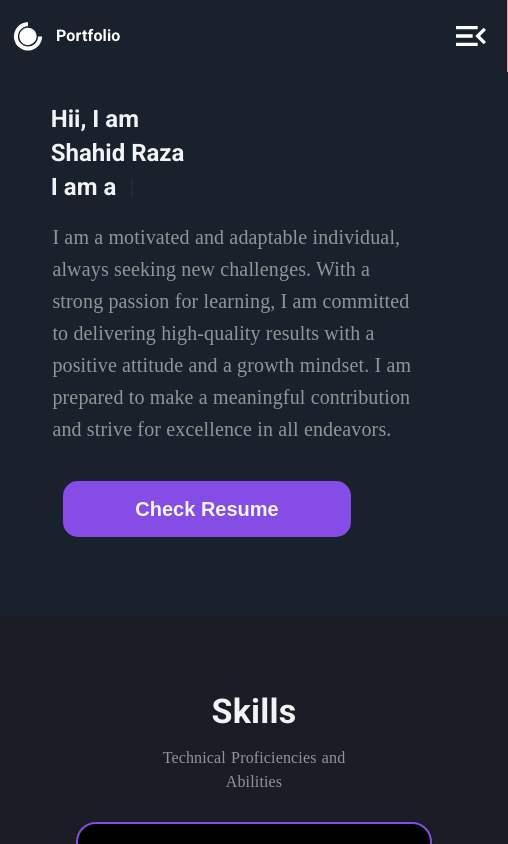
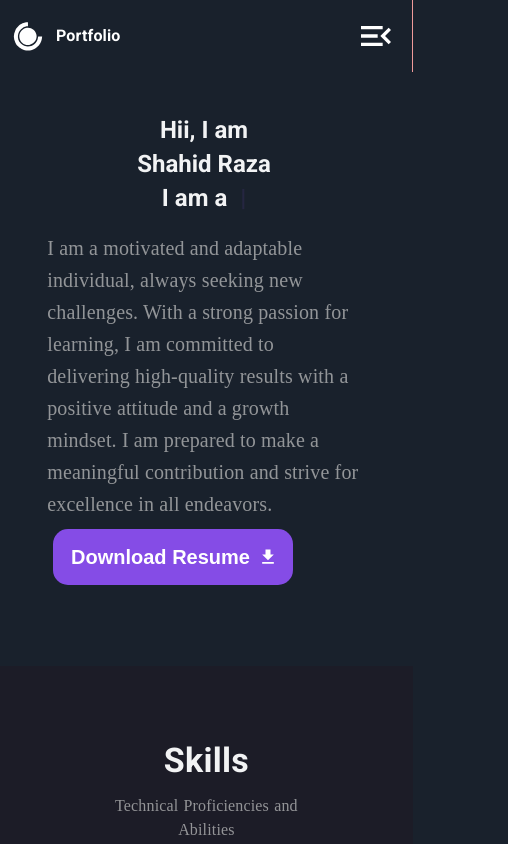
Before and after one commit to 786Shaahid/portfolio, a React (Create React App) app: page / in a window 390 px wide. Shown: the top 844 px of the page, 508 px wide, since content can reach past the window. Built offline with nearby package versions, Linux system fonts and the light colour scheme.

Commit message:
modify files

```diff
--- a/src/App.js
+++ b/src/App.js
@@ -21,8 +21,18 @@ function App() {
     <ThemeProvider theme={theme} >
     <CssBaseline/>
     <DrawerComponent open={open} toggledrawer={toggledrawer}  />
-    <Box display="flex" sx={{bgcolor:'black'}}>
-<Stack  flex={7} sx={{position:'relative'}}>
+    <Box display="flex" sx={theme=>({bgcolor:'black',
+     [theme.breakpoints.down('sm')]:{
+      width:"20rem",
+      // siz
+
+  }
+  })} >
+<Stack  flex={7} sx={theme=>({
+   [theme.breakpoints.down('sm')]:{
+    width:"20rem"
+}
+})}>
   <Navbar toggledrawer={toggledrawer}/>
   <AboutSection/>
   <SkillSection/>
--- a/src/components/AboutSection.js
+++ b/src/components/AboutSection.js
@@ -4,6 +4,7 @@ import { AnchorTag, FlexComponent } from "../utility/styleComponent";
 import Typewriter from "typewriter-effect";
 import { darkTheme} from "../utility/Themes";
 import myPic from "../image/myPic.jpg";
+import { Download } from "@mui/icons-material";
 
 function AboutSection() {
   const isXs = useMediaQuery((theme) => theme.breakpoints.down("xs"));
@@ -17,7 +18,7 @@ function AboutSection() {
           justifyContent: "flex-start",
           alignItems: "flex-start",
           bgcolor: theme.palette.background.default,
-          p: "5em 0",
+          p: "5em 0em",
         })}
      id="About" >
         <FlexComponent>
@@ -31,9 +32,14 @@ function AboutSection() {
             width={"100%"}
             pl={"20%"}
             sx={(theme) => ({
-              [theme.breakpoints.down("md")]: {
-                pl: "10%",
-                mt: "-10%",
+              [theme.breakpoints.down("sm")]: {
+                width:'25rem',
+                pl: "2%",
+                m:'-10%',
+                display:'flex',
+                flexDirection:'column',
+                justifyContent:'center',
+                alignItems:'center'
               },
             })}
           >
@@ -47,7 +53,6 @@ function AboutSection() {
             <Typography
               variant={isXs ? "h5" : isSm ? "h5" : "h4"}
               fontWeight={600}
-              style={{ lineHeight: "" }}
             >
               Shahid Raza
             </Typography>
@@ -67,7 +72,11 @@ function AboutSection() {
                 />
               </span>
             </Typography>
-            <Box sx={theme=>({m:'1rem 0.1rem', fontSize:'20px',lineHeight:'32px',width:'80%',fontFamily:theme.typography.main,color:`${darkTheme.text_secondary}`,opacity:'0.8' })} >
+            <Box sx={theme=>({m:'1rem 0.1rem', fontSize:'20px',lineHeight:'32px',width:'80%',fontFamily:theme.typography.main,color:`${darkTheme.text_secondary}`,opacity:'0.8' ,
+                   [theme.breakpoints.down('xs')]:{
+                    m:"10px 10px"
+             }
+          })} >
               I am a motivated and adaptable individual, always seeking new
               challenges. With a strong passion for learning, I am committed to
               delivering high-quality results with a positive attitude and a
@@ -91,11 +100,18 @@ function AboutSection() {
         </FlexComponent>
       </FlexComponent>
       <Stack sx={theme=>({
+        width:"20%",
+        justifyContent:'space-evenly',
+        margin:'1px 11rem',
+        [theme.breakpoints.down('sm')]:{
+          width:"100%",
           justifyContent:'center',
           alignItems:'center',
-          width:"50%",
-      })}>
-      <Button variant="contained" disableElevation sx={theme=>({
+            ml:'10px',
+          },
+        })}>
+        <AnchorTag href="https://ninjasfiles.s3.amazonaws.com/full-stack%20(2).pdf_2ce6db872ab91637c289fc7cb55e5353/full-stack%20(2).pdf" target="_blank">
+      <Button variant="contained" endIcon={<Download/>} disableElevation sx={theme=>({
               width:'18rem',
               height:'3.5rem',
               borderRadius:'15px',
@@ -103,18 +119,19 @@ function AboutSection() {
               fontFamily:theme.typography.button,
               fontSize:'20px',
               textTransform:'capitalize',
+              ml:'5px',
               mt:'20px',
-              ml:'5px',
-              [theme.breakpoints.down('md')]:{
-                ml:'10rem',
+              [theme.breakpoints.down('sm')]:{
+                mt:'2rem',
+                width:"15rem",
               },
               "&:active":{
                 fontSize:'21px',
                 transitionBehavior:'smooth'
               }
       })}>
- <AnchorTag href="https://ninjasfiles.s3.amazonaws.com/full-stack%20(2).pdf_2ce6db872ab91637c289fc7cb55e5353/full-stack%20(2).pdf" target="_blank"> Check Resume</AnchorTag>
-</Button>
+ Download Resume </Button>
+</AnchorTag>
          </Stack>
       </Stack>
     </>
--- a/src/components/ContactSection.js
+++ b/src/components/ContactSection.js
@@ -40,8 +40,10 @@ function ContactSection() {
       <FlexComponent
         sx={(theme) => ({
           backgroundColor: theme.palette.background.default,
-          pb: "20px",
-          // position:"relative"
+          [theme.breakpoints.down('sm')]:{
+            width:"25.8rem",
+            height:'85rem',
+     }
         })}
         flexDirection={"column"}
         id="Contact"
@@ -61,11 +63,24 @@ function ContactSection() {
           direction={{ xs: "column", sm: "row" }}
           width={"70%"}
           p={1}
-          sx={{ border: "2px solid white" }}
+          sx={theme=>({ border: "2px solid white",
+          [theme.breakpoints.down('sm')]:{
+            width:"90%",
+            // p:'20px'
+     }
+        })}
         >
           <Stack flex={3} sx={(theme) => ({})}>
-            <Card sx={{ maxWidth: 345 }}>
-              <CardActionArea sx={{ height: "20rem" }}>
+            <Card sx={theme=>({ maxWidth: 345 ,
+            // flexDirection:'column',
+             [theme.breakpoints.down('sm')]:{
+              width:"100%",
+       }
+            })}>
+              <CardActionArea sx={theme=>({ height: "20rem",
+              [theme.breakpoints.down('sm')]:{
+            width:"70%",
+     } })}>
                 <List>
                   <ListItem>
                     <ListItemButton>
--- a/src/components/EducationCard.js
+++ b/src/components/EducationCard.js
@@ -17,12 +17,11 @@ const  {img,school,date, grade, desc,degree}=education
       <Card
         sx={(theme) => ({
           width: "33rem",
-          // height: "1rem",
           border: ` 2px solid ${darkTheme.button} `,
           borderRadius: "10px",
           bgcolor: 'black',
           [theme.breakpoints.down("sm")]: {
-            width: "25rem",
+            width: "20rem",
           },
         })}
       >
--- a/src/components/EductionSection.js
+++ b/src/components/EductionSection.js
@@ -9,9 +9,12 @@ function EductionSection() {
   return (
     <>
       <FlexComponent
-      sx={(theme) => ({ backgroundColor: darkTheme.bg})}
+      sx={(theme) => ({ backgroundColor: darkTheme.bg, [theme.breakpoints.down('sm')]:{
+        width:"25.2rem",
+ }
+ })}
       flexDirection={"column"}
-     id='Education' >
+      id='Education' >
        <FlexComponent
           m={"1rem"}
           flexDirection={"column"}
@@ -21,7 +24,11 @@ function EductionSection() {
             titleDes={"My education has been a journey of self-discovery and growth.My educational details are as follows."} />
         </FlexComponent>
 
-    <Timeline>
+    <Timeline sx={theme=>({
+           [theme.breakpoints.down('sm')]:{
+          //  width:'30rem'
+     }
+    })}>
    {
     education.map((eduItem,index)=>(<TimeLineItem item={eduItem} key={index} />))
    }
--- a/src/components/Navbar.js
+++ b/src/components/Navbar.js
@@ -23,7 +23,10 @@ function Navbar({toggledrawer}) {
       sx={(theme) => ({
         backgroundColor: theme.palette.background.default,
         boxShadow:'none',
-        borderRight:`1px solid ${red[200]}`
+        borderRight:`1px solid ${red[200]}` ,
+        [theme.breakpoints.down('sm')]:{
+          width:'25.8rem',
+        }
       })}
     >
       <FlexComponent justifyContent={'center'} padding={"0.5rem"}>
@@ -51,7 +54,7 @@ function Navbar({toggledrawer}) {
           >
             <Navlink><Link duration={500}  smooth={true} to="About">About</Link></Navlink>
             <Navlink><Link duration={500} smooth={true} to="Skill">Skills</Link></Navlink>
-            <Navlink><Link duration={500} smooth={true} to="Project" >Projects</Link></Navlink>
+            <Navlink><Link duration={500} smooth={true} to="Projects" >Projects</Link></Navlink>
             <Navlink><Link duration={500} smooth={true} to='Education'  >Education</Link></Navlink>
             <Navlink><Link duration={500} smooth={true} to='Contact' >Contact</Link></Navlink>
           </Stack>
@@ -65,7 +68,7 @@ function Navbar({toggledrawer}) {
                 display: { xs: "none", sm: "flex" },
                 borderRadius: "20px",
                 border: `2px solid ${darkTheme.button}`,
-                flexWrap: "nowrap",
+                // flexWrap: "nowrap",
                 width: "11rem",
                 fontWeight: "550",
                 "&:hover":{
--- a/src/components/Project.js
+++ b/src/components/Project.js
@@ -30,9 +30,13 @@ function Project() {
   return (
     <>
       <FlexComponent
-        sx={(theme) => ({ backgroundColor: theme.palette.background.default })}
+        sx={(theme) => ({ backgroundColor: theme.palette.background.default,
+          [theme.breakpoints.down('sm')]:{
+            width:"25.8rem",
+     }
+        })}
         flexDirection={"column"}
-     id="Projects" >
+        id="Projects" >
         <FlexComponent
           m={"1rem"}
           flexDirection={"column"}
@@ -44,7 +48,9 @@ function Project() {
             }
           />
         </FlexComponent>
-        <CardConatiner sx={(theme) => ({ flexGrow: 1 })} width={"70%"}>
+        <CardConatiner sx={(theme) => ({ flexGrow: 1 , [theme.breakpoints.down('sm')]:{
+              width:"93%",
+       }})} width={"70%"}>
           <Grid container spacing={3}>
             <Grid item xs={12} sm={6}>
               <Card
--- a/src/components/SkillSection.js
+++ b/src/components/SkillSection.js
@@ -29,11 +29,20 @@ import { TbBrandVscode } from "react-icons/tb";
 function SkillSection() {
   return (
     <>
-      <FlexComponent bgcolor={darkTheme.bg} flexDirection={"column"} id="Skill">
+      <FlexComponent bgcolor={darkTheme.bg} flexDirection={"column"} id="Skill" sx={theme=>({
+         [theme.breakpoints.down('sm')]:{
+          width:"25.8rem",
+   }
+      })}>
         <FlexComponent
           m={"1rem"}
           flexDirection={"column"}
-
+          sx={theme=>({
+      //       [theme.breakpoints.down('xs')]:{
+      //         width:"50%",
+      //         m:'10px'
+      //  }
+          })}
        >
           <Title
             title={"Skills"}
@@ -42,7 +51,11 @@ function SkillSection() {
             }
           />
         </FlexComponent>
-        <Box sx={(theme) => ({ flexGrow: 1 })} width={"70%"}>
+        <Box sx={(theme) => ({ flexGrow: 1 ,
+             [theme.breakpoints.down('sm')]:{
+                      width:'90%'
+             }
+        })} width={"70%"}>
           <Grid container spacing={3}>
             <Grid item xs={12} sm={6}>
               <ItemBox>
```
